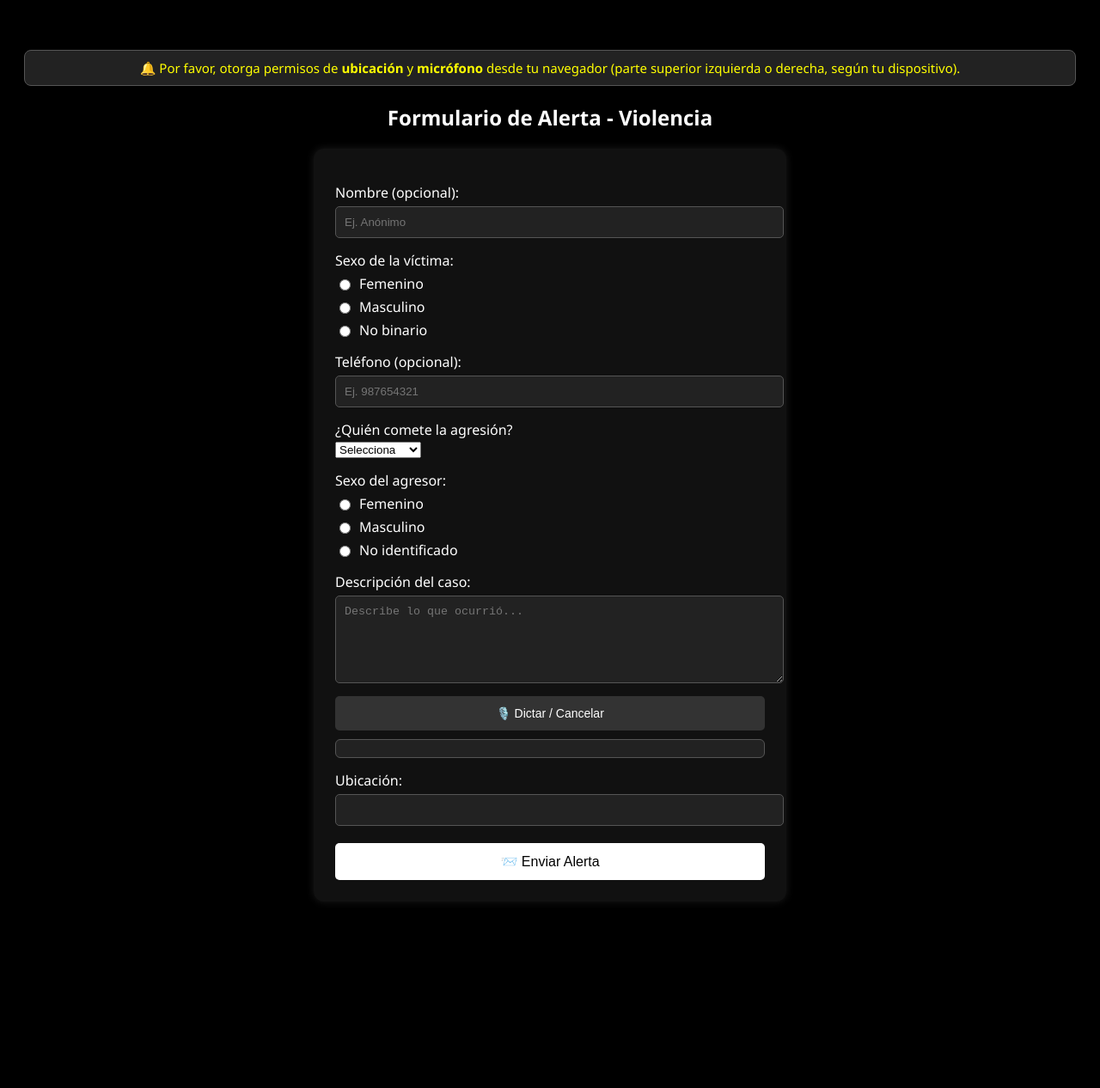
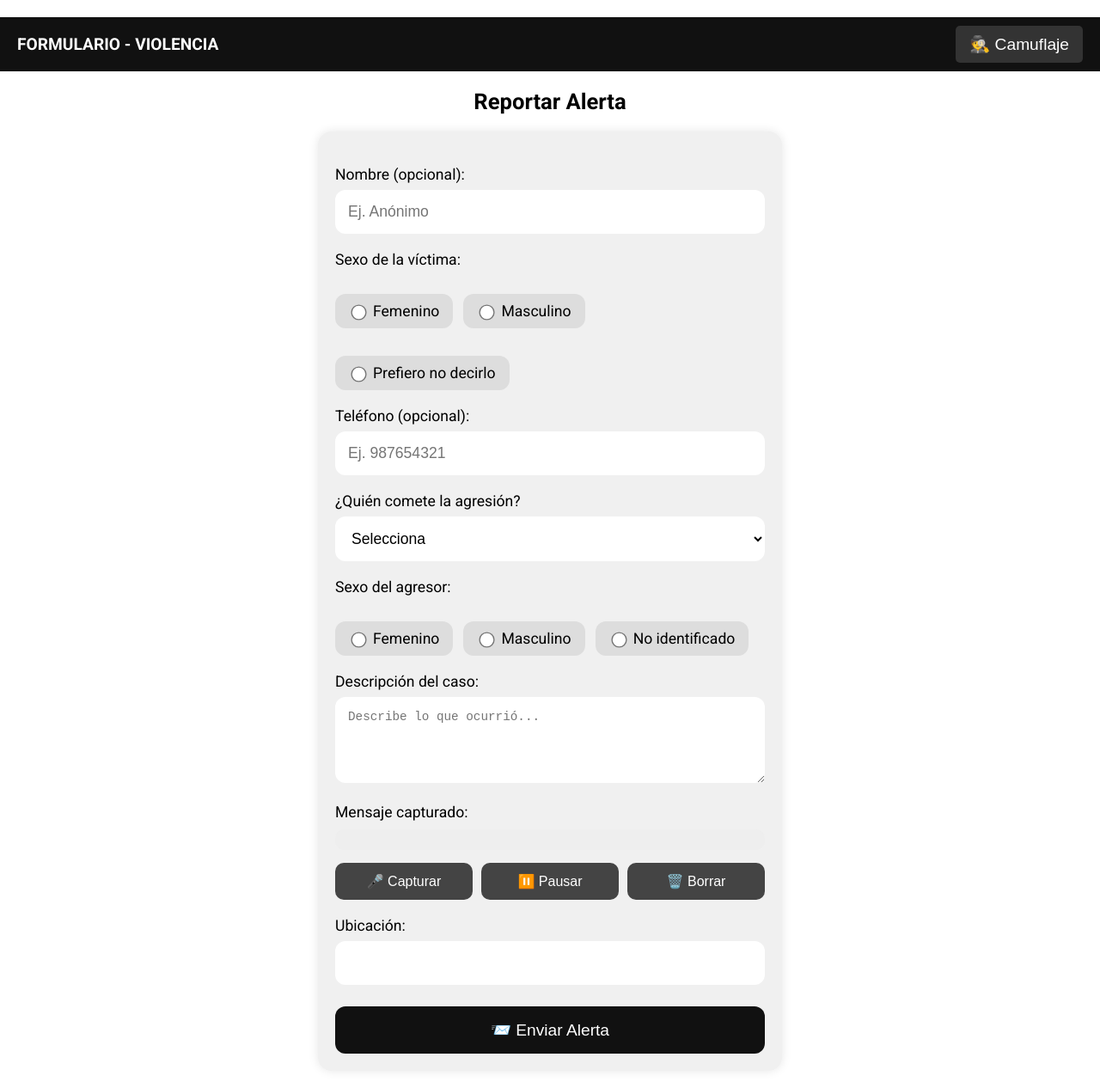
Before and after one commit to XMateoAndrade2601X/PROYECTO-FINAL, a website: page public/alerta-form.html in a window 1280 px wide. Shown: the whole page at 86% size. Before the commit the page ends 1077 px from the top, so only its background shows below. Drawn offline with Linux system fonts and the light colour scheme; a web font is replaced by a local one.

Commit message:
Mejora Fomrulario y imlpementacion de camuflaje

```diff
--- a/public/alerta-form.html
+++ b/public/alerta-form.html
@@ -2,79 +2,18 @@
 <html lang="es">
 <head>
   <meta charset="UTF-8" />
-  <meta name="viewport" content="width=device-width, initial-scale=1.0" />
+  <meta name="viewport" content="width=device-width, initial-scale=1.0">
   <title>Formulario de Alerta</title>
-  <link href="https://fonts.googleapis.com/css2?family=Segoe+UI&display=swap" rel="stylesheet"/>
-  <style>
-    body {
-      font-family: 'Segoe UI', sans-serif;
-      background-color: #000;
-      color: #fff;
-      padding: 20px;
-    }
-    h2 { text-align: center; color: #fff; }
-    form {
-      max-width: 500px;
-      margin: auto;
-      background: #111;
-      padding: 25px;
-      border-radius: 12px;
-      box-shadow: 0 0 10px rgba(255,255,255,0.1);
-    }
-    label { margin-top: 15px; display: block; }
-    input[type=text], input[type=tel], textarea {
-      width: 100%; padding: 10px; margin-top: 5px;
-      border: 1px solid #555; border-radius: 5px;
-      background-color: #222; color: #fff;
-    }
-    textarea { resize: vertical; min-height: 80px; }
-    .opciones-radio label {
-      display: flex; align-items: center; margin-top: 5px;
-    }
-    .opciones-radio input {
-      margin-right: 10px;
-    }
-    button {
-      background-color: #fff; color: #000; border: none;
-      padding: 12px; margin-top: 20px; width: 100%;
-      border-radius: 5px; font-size: 16px; cursor: pointer;
-    }
-    button:hover { background-color: #ddd; }
-    .small-btn {
-      background-color: #333; color: #fff; font-size: 14px;
-      margin-top: 10px; width: 100%;
-    }
-    #mensajeFinal, #permisosMsg {
-      text-align: center; margin-top: 30px;
-    }
-    .hidden { display: none; }
-    #estadoVoz {
-      display: block;
-      margin-top: 10px;
-      padding: 10px;
-      background: #222;
-      border: 1px solid #555;
-      border-radius: 6px;
-      color: #0f0;
-    }
-    #permisosMsg {
-      background: #222;
-      border: 1px solid #555;
-      padding: 10px;
-      border-radius: 8px;
-      color: #ff0;
-      font-size: 15px;
-    }
-  </style>
+  <link href="https://fonts.googleapis.com/css2?family=Roboto:wght@400;700&display=swap" rel="stylesheet">
   <script type="module">
-    import { initializeApp } from "https://www.gstatic.com/firebasejs/9.22.0/firebase-app.js";
-    import { getFirestore, collection, addDoc, serverTimestamp } from "https://www.gstatic.com/firebasejs/9.22.0/firebase-firestore.js";
+    import { initializeApp } from "https://www.gstatic.com/firebasejs/10.12.2/firebase-app.js";
+    import { getFirestore, collection, addDoc } from "https://www.gstatic.com/firebasejs/10.12.2/firebase-firestore.js";
 
     const firebaseConfig = {
       apiKey: "AIzaSyAh90IRuc-aJYS35YnhGMHKBWXeahDzjt8",
       authDomain: "silencioseguro-c2c79.firebaseapp.com",
       projectId: "silencioseguro-c2c79",
-      storageBucket: "silencioseguro-c2c79.appspot.com",
+      storageBucket: "silencioseguro-c2c79.firebasestorage.app",
       messagingSenderId: "765440815981",
       appId: "1:765440815981:web:136fa7806d3d0c96762064",
       measurementId: "G-GLW28V0GCX"
@@ -85,41 +24,198 @@
 
     window.enviarAlerta = async function(e) {
       e.preventDefault();
-
-      const descripcionEscrita = document.getElementById("descripcion").value.trim();
-      const descripcionDictada = window.descripcionDictada || "";
+      const datos = {
+        nombre: document.getElementById('nombre').value,
+        telefono: document.getElementById('telefono').value,
+        sexo_victima: document.querySelector('input[name="sexoVictima"]:checked')?.value,
+        agresor_tipo: document.getElementById('agresorTipo').value,
+        sexo_agresor: document.querySelector('input[name="sexoAgresor"]:checked')?.value,
+        descripcion: document.getElementById('descripcion').value,
+        mensaje: mensajeCapturado,
+        ubicacion: document.getElementById('ubicacion').value,
+        tipo: new URLSearchParams(window.location.search).get("tipo"),
+        fecha: new Date().toLocaleString('es-PE', { timeZone: 'America/Lima' })
+      };
 
       try {
-        await addDoc(collection(db, "alertas"), {
-          nombre: document.getElementById("nombre").value || "Anónimo",
-          tipo: document.getElementById("tipo").value,
-          sexo_victima: document.querySelector('input[name="sexoVictima"]:checked')?.value || "",
-          telefono: document.getElementById("telefono").value || "No proporcionado",
-          agresor_tipo: document.getElementById("agresorTipo").value,
-          sexo_agresor: document.querySelector('input[name="sexoAgresor"]:checked')?.value || "",
-          descripcion: descripcionEscrita,
-          mensaje: descripcionDictada,
-          ubicacion: document.getElementById("ubicacion").value,
-          fecha: serverTimestamp()
-        });
-        document.getElementById("formularioAlerta").classList.add("hidden");
-        document.getElementById("mensajeFinal").classList.remove("hidden");
-      } catch (err) {
-        alert("Error al enviar: " + err.message);
+        await addDoc(collection(db, "alertas"), datos);
+        document.getElementById('formularioAlerta').style.display = 'none';
+        document.getElementById('mensajeFinal').style.display = 'block';
+      } catch (error) {
+        console.error("Error al guardar en Firestore:", error);
+        alert("Hubo un error al enviar tu alerta. Intenta nuevamente.");
       }
     }
   </script>
+  <style>
+    body {
+      margin: 0;
+      font-family: 'Roboto', sans-serif;
+      background-color: #fff;
+      color: #000;
+      display: flex;
+      flex-direction: column;
+      align-items: center;
+      padding: 20px;
+    }
+
+    header {
+      width: 100%;
+      display: flex;
+      justify-content: space-between;
+      align-items: center;
+      background-color: #111;
+      color: #fff;
+      padding: 10px 20px;
+      font-weight: bold;
+      font-size: 1.2em;
+    }
+
+    .camuflaje-btn {
+      background-color: #333;
+      color: white;
+      border: none;
+      border-radius: 5px;
+      padding: 10px 16px;
+      cursor: pointer;
+      font-size: 1em;
+    }
+
+    h1 {
+      font-size: 1.6em;
+      margin: 20px 0;
+      text-align: center;
+    }
+
+    form {
+      width: 100%;
+      max-width: 500px;
+      background: #f0f0f0;
+      padding: 20px;
+      border-radius: 16px;
+      box-shadow: 0 0 12px rgba(0,0,0,0.1);
+    }
+
+    label {
+      font-size: 1.1em;
+      margin-top: 20px;
+      display: block;
+    }
+
+    input[type=text], input[type=tel], textarea, select {
+      width: 100%;
+      box-sizing: border-box;
+      padding: 15px;
+      margin-top: 8px;
+      border: none;
+      border-radius: 12px;
+      background-color: #fff;
+      color: #000;
+      font-size: 1.1em;
+    }
+
+    textarea { min-height: 100px; resize: vertical; }
+
+    .opciones-radio {
+      display: flex;
+      gap: 12px;
+      margin-top: 10px;
+      flex-wrap: wrap;
+    }
+
+    .opciones-radio label {
+      background-color: #ddd;
+      border-radius: 12px;
+      padding: 10px 16px;
+      font-size: 1.1em;
+      display: flex;
+      align-items: center;
+    }
+
+    .opciones-radio input {
+      margin-right: 10px;
+      transform: scale(1.4);
+    }
+
+    .audio-controls {
+      display: flex;
+      gap: 10px;
+      margin-top: 15px;
+      flex-wrap: wrap;
+    }
+
+    .audio-controls button {
+      flex: 1;
+      padding: 12px;
+      font-size: 1em;
+      background-color: #444;
+      color: white;
+      border: none;
+      border-radius: 10px;
+      cursor: pointer;
+    }
+
+    .audio-controls button:hover {
+      background-color: #666;
+    }
+
+    #estadoVoz {
+      margin-top: 10px;
+      padding: 12px;
+      background-color: #eee;
+      border-radius: 10px;
+      font-size: 1em;
+      color: #008000;
+    }
+
+    #grabandoIndicador {
+      margin-top: 10px;
+      font-weight: bold;
+      color: red;
+      display: none;
+    }
+
+    button.enviar-btn {
+      width: 100%;
+      padding: 16px;
+      margin-top: 25px;
+      font-size: 1.2em;
+      background-color: #111;
+      color: #fff;
+      border: none;
+      border-radius: 12px;
+      cursor: pointer;
+    }
+
+    #mensajeFinal {
+      display: none;
+      text-align: center;
+      margin-top: 40px;
+      padding: 20px;
+      background: #f0f0f0;
+      border-radius: 12px;
+    }
+
+    #mensajeFinal button {
+      margin: 10px;
+      padding: 12px 20px;
+      font-size: 1em;
+      border: none;
+      border-radius: 10px;
+      background-color: #000;
+      color: #fff;
+      cursor: pointer;
+    }
+  </style>
 </head>
 <body>
+  <header>
+    FORMULARIO - VIOLENCIA
+    <button class="camuflaje-btn" onclick="window.location.href='https://www.google.com'">🕵️ Camuflaje</button>
+  </header>
 
-<div id="permisosMsg">
-  🔔 Por favor, otorga permisos de <strong>ubicación</strong> y <strong>micrófono</strong> desde tu navegador (parte superior izquierda o derecha, según tu dispositivo).
-</div>
-
-<h2>Formulario de Alerta - <span id="tipoTitulo">Violencia</span></h2>
+  <h1>Reportar Alerta</h1>
   <form id="formularioAlerta" onsubmit="enviarAlerta(event)">
-  <input type="hidden" id="tipo" value="Violencia Física" />
-
     <label>Nombre (opcional):</label>
     <input type="text" id="nombre" placeholder="Ej. Anónimo" />
 
@@ -127,7 +223,7 @@
     <div class="opciones-radio">
       <label><input type="radio" name="sexoVictima" value="Femenino" />Femenino</label>
       <label><input type="radio" name="sexoVictima" value="Masculino" />Masculino</label>
-    <label><input type="radio" name="sexoVictima" value="No binario" />No binario</label>
+      <label><input type="radio" name="sexoVictima" value="Prefiero no decirlo" />Prefiero no decirlo</label>
     </div>
 
     <label>Teléfono (opcional):</label>
@@ -150,85 +246,94 @@
 
     <label>Descripción del caso:</label>
     <textarea id="descripcion" placeholder="Describe lo que ocurrió..."></textarea>
-  <button type="button" class="small-btn" onclick="iniciarReconocimiento()">🎙️ Dictar / Cancelar</button>
-  <span id="estadoVoz"></span>
+
+    <label>Mensaje capturado:</label>
+    <div id="estadoVoz"></div>
+    <div id="grabandoIndicador">🎙️ Grabando...</div>
+
+    <div class="audio-controls">
+      <button type="button" onclick="iniciarReconocimiento()">🎤 Capturar</button>
+      <button type="button" onclick="detenerReconocimiento()">⏸️ Pausar</button>
+      <button type="button" onclick="limpiarReconocimiento()">🗑️ Borrar</button>
+    </div>
 
     <label>Ubicación:</label>
     <input type="text" id="ubicacion" readonly />
 
-  <button type="submit">📨 Enviar Alerta</button>
+    <button type="submit" class="enviar-btn">📨 Enviar Alerta</button>
   </form>
 
-<div id="mensajeFinal" class="hidden">
+  <div id="mensajeFinal">
     <h3>Mantén la calma</h3>
     <p>Recibimos tu alerta. Nuestro equipo responderá pronto.</p>
     <button onclick="window.location.href='tel:+105'">📞 Llamar 105</button>
     <button onclick="window.open('https://wa.me/51984141404')">💬 WhatsApp Línea 100</button>
+    <button onclick="window.location.reload()">↩️ Volver al inicio</button>
   </div>
 
   <script>
-  let reconocimiento;
-  let escuchando = false;
-  window.descripcionDictada = "";
+    const reconocimiento = window.SpeechRecognition || window.webkitSpeechRecognition;
+    const recog = reconocimiento ? new reconocimiento() : null;
+    let mensajeCapturado = '';
+
+    if (recog) {
+      recog.continuous = true;
+      recog.lang = 'es-PE';
+
+      recog.onstart = () => {
+        document.getElementById('grabandoIndicador').style.display = 'block';
+      };
+
+      recog.onend = () => {
+        document.getElementById('grabandoIndicador').style.display = 'none';
+      };
+
+      recog.onresult = function(event) {
+        mensajeCapturado = Array.from(event.results)
+          .map(result => result[0].transcript)
+          .join('');
+        document.getElementById('estadoVoz').innerText = mensajeCapturado;
+      };
+    }
 
     function iniciarReconocimiento() {
-    const estado = document.getElementById("estadoVoz");
-
-    if (escuchando && reconocimiento) {
-      reconocimiento.stop();
-      escuchando = false;
-      estado.textContent = "🛑 Dictado cancelado";
-      return;
+      if (recog) recog.start();
     }
 
-    const SpeechRecognition = window.SpeechRecognition || window.webkitSpeechRecognition;
-    if (!SpeechRecognition) {
-      estado.textContent = "❌ Tu navegador no soporta esta función.";
-      return;
+    function detenerReconocimiento() {
+      if (recog) recog.stop();
     }
 
-    reconocimiento = new SpeechRecognition();
-    reconocimiento.lang = 'es-PE';
-    reconocimiento.continuous = false;
-    reconocimiento.interimResults = false;
+    function limpiarReconocimiento() {
+      if (recog) recog.stop();
+      mensajeCapturado = '';
+      document.getElementById('estadoVoz').innerText = '';
+    }
 
-    reconocimiento.onstart = () => {
-      escuchando = true;
-      estado.textContent = "🎤 Escuchando... pulsa de nuevo para cancelar";
+    if (navigator.geolocation) {
+      navigator.geolocation.getCurrentPosition(pos => {
+        const coords = pos.coords;
+        document.getElementById('ubicacion').value = `Lat: ${coords.latitude}, Lon: ${coords.longitude}`;
+      });
+    }
+
+    function enviarAlerta(e) {
+      e.preventDefault();
+      const datos = {
+        nombre: document.getElementById('nombre').value,
+        telefono: document.getElementById('telefono').value,
+        sexoVictima: document.querySelector('input[name="sexoVictima"]:checked')?.value,
+        agresorTipo: document.getElementById('agresorTipo').value,
+        sexoAgresor: document.querySelector('input[name="sexoAgresor"]:checked')?.value,
+        descripcion: document.getElementById('descripcion').value,
+        mensajeCapturado: mensajeCapturado,
+        ubicacion: document.getElementById('ubicacion').value
       };
 
-    reconocimiento.onresult = (event) => {
-      window.descripcionDictada = event.results[0][0].transcript;
-      estado.textContent = "✅ Capturado: " + window.descripcionDictada;
-      escuchando = false;
-    };
-
-    reconocimiento.onerror = (event) => {
-      estado.textContent = "❌ Error: " + event.error;
-      escuchando = false;
-    };
-
-    reconocimiento.onend = () => {
-      if (!window.descripcionDictada) estado.textContent = "⚠️ No se captó audio";
-      escuchando = false;
-    };
-
-    reconocimiento.start();
+      console.log("Datos enviados:", datos);
+      document.getElementById('formularioAlerta').style.display = 'none';
+      document.getElementById('mensajeFinal').style.display = 'block';
     }
-
-  // Geolocalización automática
-  window.onload = () => {
-    if (navigator.geolocation) {
-      navigator.geolocation.getCurrentPosition(pos => {
-        const lat = pos.coords.latitude.toFixed(5);
-        const lon = pos.coords.longitude.toFixed(5);
-        document.getElementById("ubicacion").value = `Lat: ${lat}, Lon: ${lon}`;
-      }, err => {
-        document.getElementById("ubicacion").value = "No se pudo obtener ubicación.";
-      });
-    }
-  };
   </script>
-
 </body>
 </html>
```
Also changed, not shown: public/alertitas.html (+2 -2 lines). Lines whose indentation alone changed are shown as unchanged.
